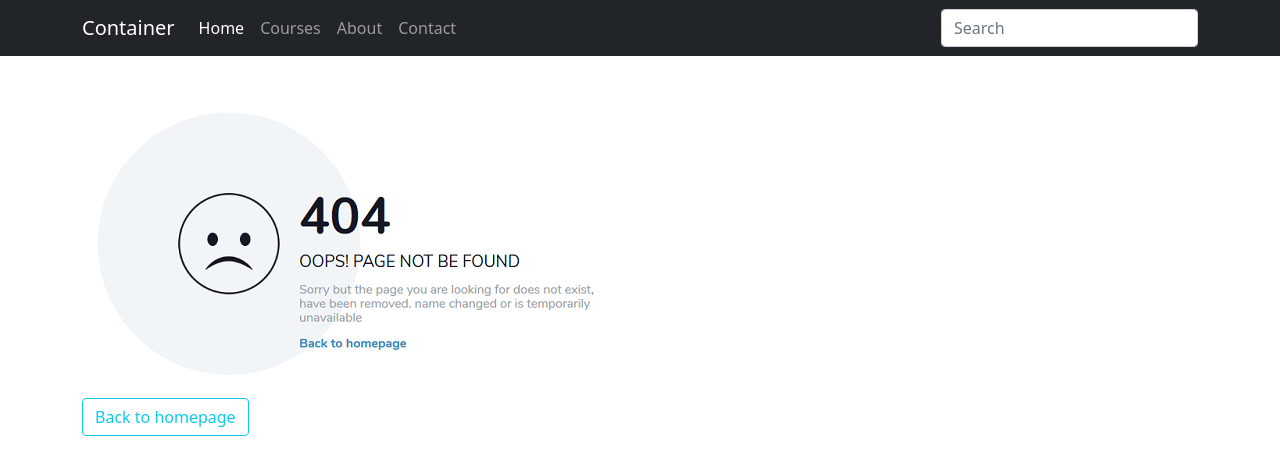
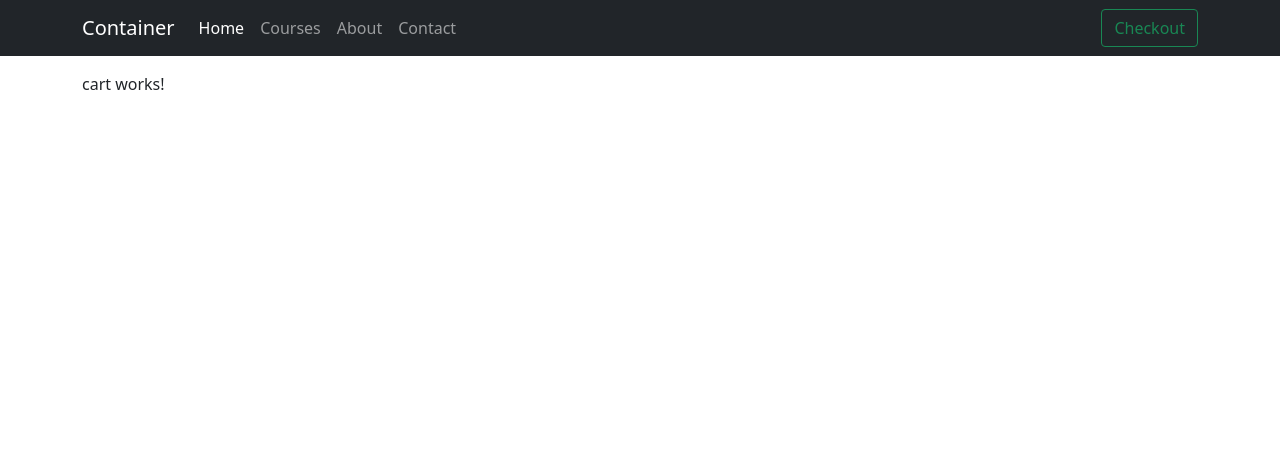
Before and after one commit to houcem-h/ult-2021-a, an Angular app in the folder ult2021-groupa-courses/: page /cart in a window 1280 px wide. Shown: the top 474 px of the page. Built offline with nearby package versions, Linux system fonts and the light colour scheme.

Commit message:
ng g m cart --routing --route=cart -m app-routing

```diff
--- a/ult2021-groupa-courses/src/app/app-routing.module.ts
+++ b/ult2021-groupa-courses/src/app/app-routing.module.ts
@@ -15,6 +15,7 @@ const routes: Routes = [
   { path: 'contact', component: ContactComponent },
   { path: '', redirectTo: '/home', pathMatch: 'full' },
   { path: 'courses', loadChildren: () => import('./courses/courses.module').then(m => m.CoursesModule) },
+  { path: 'cart', loadChildren: () => import('./cart/cart.module').then(m => m.CartModule) },
   { path:'**', component: NotFoundComponent }
 ];
 
--- /dev/null
+++ b/ult2021-groupa-courses/src/app/cart/cart-routing.module.ts
@@ -0,0 +1,11 @@
+import { NgModule } from '@angular/core';
+import { RouterModule, Routes } from '@angular/router';
+import { CartComponent } from './cart.component';
+
+const routes: Routes = [{ path: '', component: CartComponent }];
+
+@NgModule({
+  imports: [RouterModule.forChild(routes)],
+  exports: [RouterModule]
+})
+export class CartRoutingModule { }
--- /dev/null
+++ b/ult2021-groupa-courses/src/app/cart/cart.component.html
@@ -0,0 +1 @@
+<p>cart works!</p>
--- /dev/null
+++ b/ult2021-groupa-courses/src/app/cart/cart.component.ts
@@ -0,0 +1,15 @@
+import { Component, OnInit } from '@angular/core';
+
+@Component({
+  selector: 'app-cart',
+  templateUrl: './cart.component.html',
+  styleUrls: ['./cart.component.css']
+})
+export class CartComponent implements OnInit {
+
+  constructor() { }
+
+  ngOnInit(): void {
+  }
+
+}
--- a/ult2021-groupa-courses/src/app/navbar/navbar.component.html
+++ b/ult2021-groupa-courses/src/app/navbar/navbar.component.html
@@ -21,9 +21,8 @@
           <a class="nav-link" routerLink="/contact">Contact</a>
         </li>
       </ul>
-      <form>
-        <input class="form-control" type="text" placeholder="Search" aria-label="Search">
-      </form>
+      <a routerLink="/cart" class="btn btn-outline-success">
+        Checkout</a>
     </div>
   </div>
 </nav>
```
Also changed, not shown: ult2021-groupa-courses/src/app/cart/cart.module.ts (added, +17 -0 lines), ult2021-groupa-courses/src/app/cart/cart.component.css (added), 1 other file (tests, documents, lock files or other folders).
